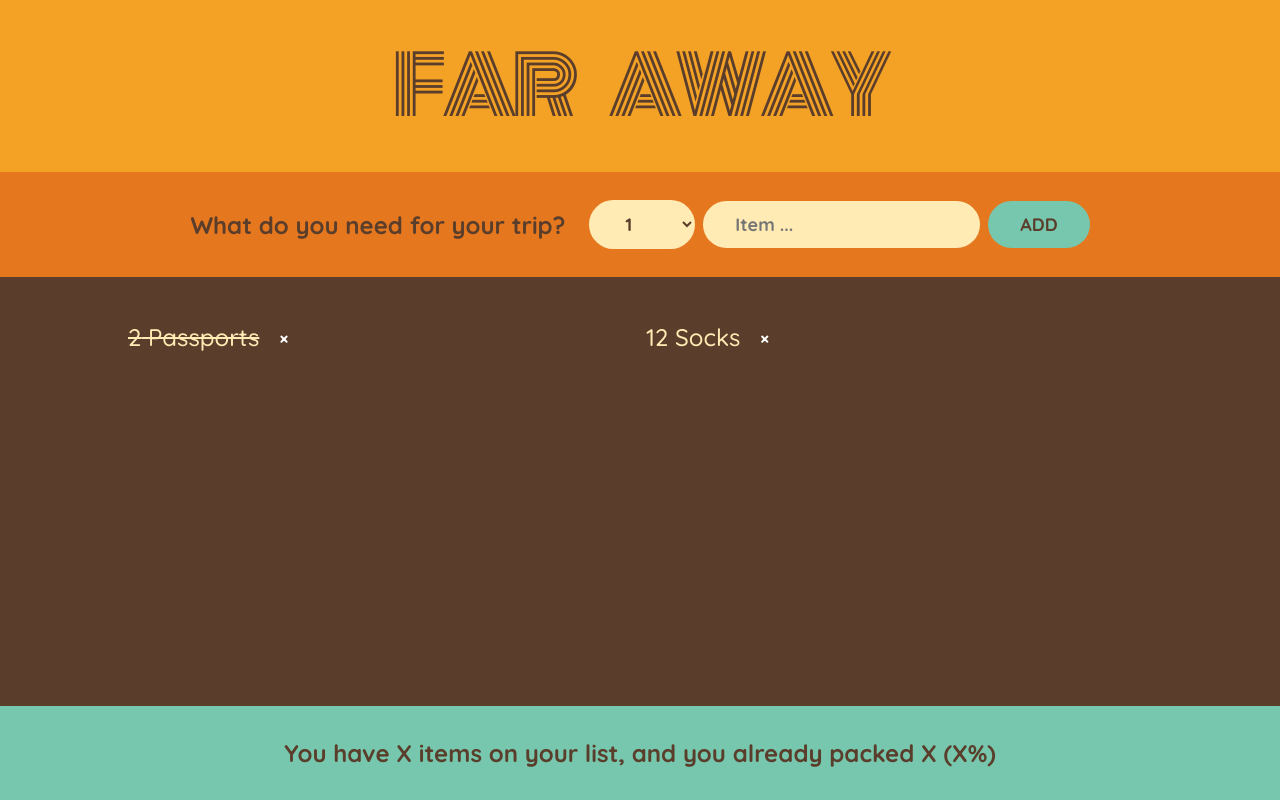
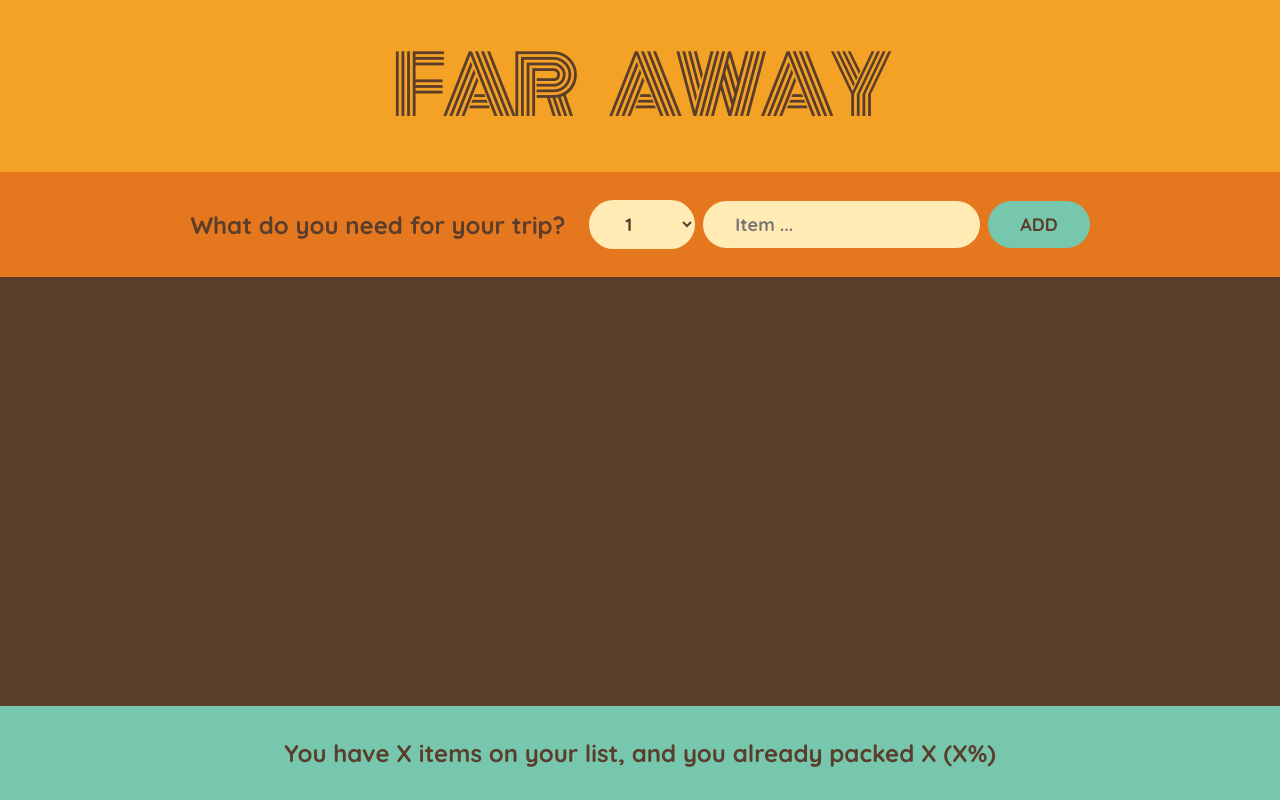
Before and after one commit to nidal1/travel-list, a React (Create React App) app: page / in a window 1280 px wide. Built offline with nearby package versions, Linux system fonts and the light colour scheme; the HTML template or start-up script is replaced by a standard one.

Commit message:
Thinking about state and lifting state up

```diff
--- a/src/App.js
+++ b/src/App.js
@@ -6,11 +6,16 @@
 ];
 
 export default function App() {
+  const [items, setItems] = useState([]);
+
+  function handleAddItems(item) {
+    setItems((items) => [...items, item]);
+  }
   return (
     <div className="app">
       <Logo />
-      <Form />
-      <PackingList />
+      <Form onAddItems={handleAddItems} />
+      <PackingList items={items} />
       <Stats />
     </div>
   );
@@ -20,7 +25,7 @@
   return <h1> Far Away</h1>;
 }
 
-function Form() {
+function Form({ onAddItems }) {
   const [description, setDesc] = useState('');
   const [quantity, setQuantity] = useState(1);
 
@@ -35,6 +40,8 @@
       packed: false,
       id: Date.now(),
     };
+
+    onAddItems(newItem);
 
     setDesc('');
     setQuantity(1);
@@ -56,18 +63,18 @@
         type="text"
         placeholder="Item ..."
         value={description}
-        onChange={(e) => setDesc((e) => e.target.value)}
+        onChange={(e) => setDesc(() => e.target.value)}
       />
       <button>Add</button>
     </form>
   );
 }
 
-function PackingList() {
+function PackingList({ items }) {
   return (
     <div className="list">
       <ul>
-        {initialItems.map((item) => (
+        {items.map((item) => (
           <Item key={item.id} item={item} />
         ))}
       </ul>
```
